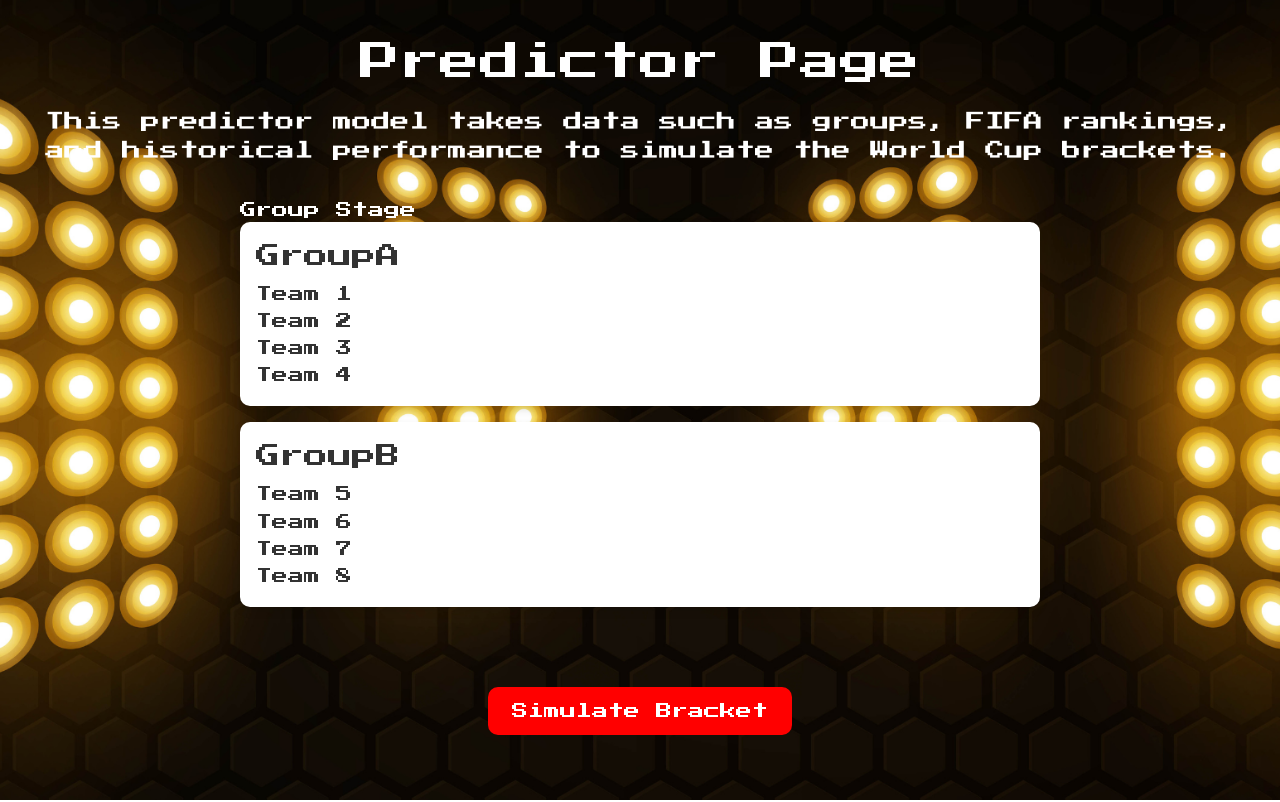
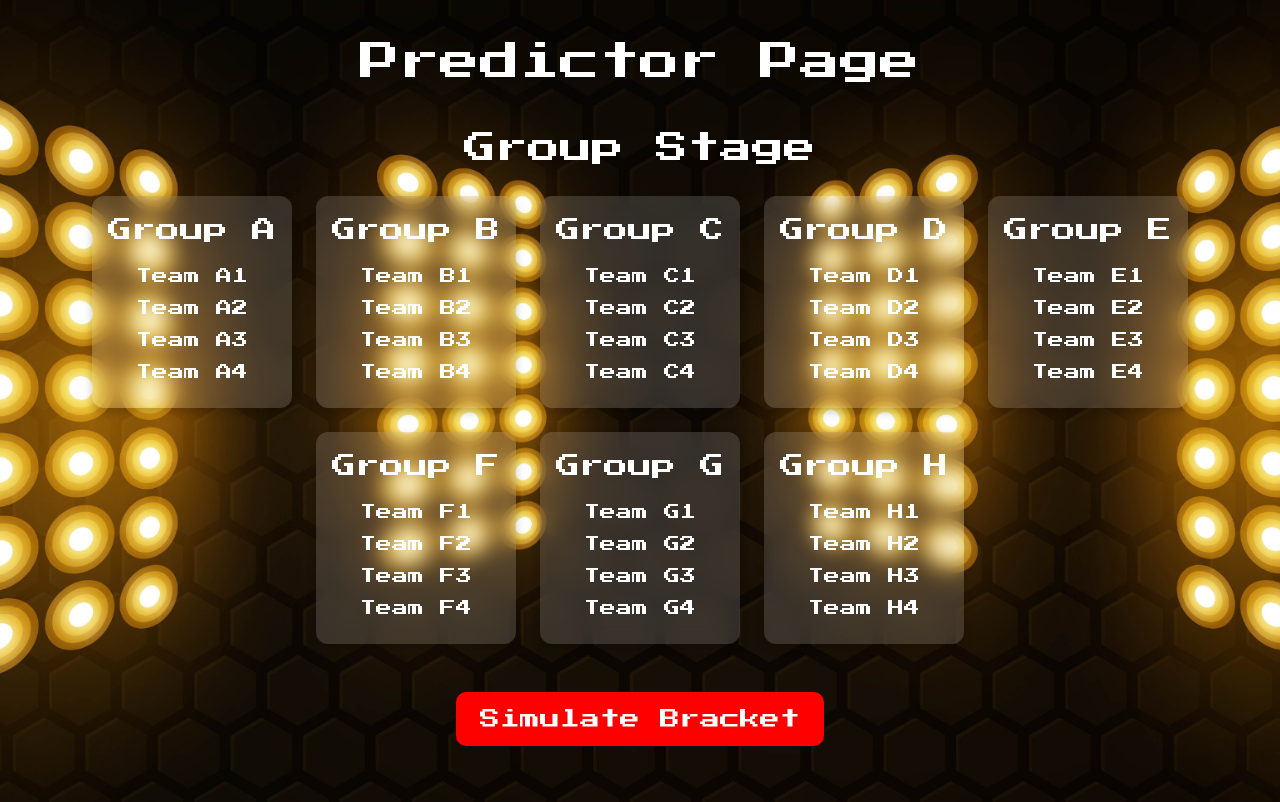
Before and after one commit to xHiQuality/csci4370-termproject, a Next.js app in the folder worldcup/: page /predictor-page in a window 1280 px wide. Built offline with nearby package versions, Linux system fonts and the light colour scheme.

Commit message:
predictor page but more precise

```diff
--- a/worldcup/src/app/predictor-page/PredictorPage.module.css
+++ b/worldcup/src/app/predictor-page/PredictorPage.module.css
@@ -1,97 +1,121 @@
         @import url("https://fonts.googleapis.com/css2?family=Press+Start+2P&display=swap");
-.pageContainer {
+        .pageBackground {
             background-image: url("/images/background.png");
             background-size: cover;
             background-position: center;
             min-height: 100vh;
             padding: 2rem;
-    display: flex;
-    flex-direction: column;
-    align-items: center;
-    color: white;
             font-family: "Press Start 2P", Arial, sans-serif;
         }
 
         .title {
             font-size: 2.5rem;
+            text-align: center;
+            margin-bottom: 2rem;
+            color: #fff;
+        }
+
+        .subtitle {
+            font-size: 2rem;
+            margin-bottom: 1.5rem;
+            color: #fff;
+            text-align: center;
+        }
+
+        .groupsSection {
+            margin-bottom: 3rem;
+        }
+
+        .groups {
+            display: flex;
+            flex-wrap: wrap;
+            justify-content: center;
+            gap: 1.5rem;
+        }
+
+        .groupCard {
+            background-color: rgba(255, 255, 255, 0.15);
+            backdrop-filter: blur(10px);
+            border-radius: 12px;
+            padding: 1rem;
+            box-shadow: 0 4px 10px rgba(0, 0, 0, 0.2);
+            width: 200px;
+            color: #fff;
+            text-align: center;
+        }
+
+        .groupCard h3 {
+            font-size: 1.5rem;
             margin-bottom: 1rem;
         }
 
-.description {
-    text-align: center;
-    margin-bottom: 2rem;
-    font-size: 1.2rem;
-}
-
-.groupsContainer {
-    width: 100%;
-    max-width: 800px;
-    margin-bottom: 2rem;
-}
-
-.groupBox {
-    background-color: #ffffff;
-    color: #333;
-    border-radius: 10px;
-    padding: 1rem;
-    margin-bottom: 1rem;
-    box-shadow: 0 4px 10px rgba(0, 0, 0, 0.1);
-}
-
-.groupTitle {
-    font-size: 1.5rem;
-    margin-bottom: 0.5rem;
-}
-
-.teamList {
+        .groupCard ul {
             list-style: none;
             padding: 0;
         }
 
-.teamItem {
+        .groupCard li {
+            margin: 0.5rem 0;
             font-size: 1rem;
-    margin: 0.2rem 0;
         }
 
-.bracketContainer {
-    width: 100%;
-    max-width: 800px;
+        .simulateButton {
+            background-color: #ff0000;
+            color: #fff;
+            border: none;
+            border-radius: 10px;
+            padding: 0.75rem 1.5rem;
+            font-size: 1.25rem;
+            cursor: pointer;
+            margin: 1.5rem auto;
+            display: block;
+            text-align: center;
+            transition: background-color 0.3s ease;
         }
 
-.roundContainer {
-    margin-bottom: 2rem;
+        .simulateButton:hover {
+            background-color: #cc0000;
         }
 
-.roundTitle {
-    font-size: 1.5rem;
-    margin-bottom: 0.5rem;
-    color: #ffffff;
+        .bracketSection {
+            margin-top: 2rem;
         }
 
-.matchBox {
-    background-color: #ffffff;
-    color: #333;
-    border-radius: 10px;
+        .bracket {
+            display: flex;
+            flex-direction: column;
+            align-items: center;
+            gap: 2rem;
+        }
+
+        .round {
+            background-color: rgba(255, 255, 255, 0.15);
+            backdrop-filter: blur(10px);
+            border-radius: 12px;
             padding: 1rem;
-    margin-bottom: 1rem;
-    box-shadow: 0 4px 10px rgba(0, 0, 0, 0.1);
+            box-shadow: 0 4px 10px rgba(0, 0, 0, 0.2);
+            width: 300px;
+            color: #fff;
             text-align: center;
         }
 
-.winner {
-    font-weight: bold;
-    color: #ff0000;
+        .round h3 {
+            font-size: 1.5rem;
+            margin-bottom: 1rem;
         }
 
-.startButton {
-    background-color: #ff0000;
-    color: white;
-    padding: 0.75rem 1.5rem;
-    border-radius: 10px;
+        .round ul {
+            list-style: none;
+            padding: 0;
+        }
+
+        .round li {
+            margin: 0.5rem 0;
             font-size: 1rem;
-    border: none;
-    cursor: pointer;
-    font-family: "Press Start 2P", Arial, sans-serif;
-    transition: background-color 0.3s ease;
-    margin-top: 2rem;
         }
+
+        .winner {
+            font-size: 1.5rem;
+            font-weight: bold;
+            color: #ffcc00;
+        }
--- a/worldcup/src/app/predictor-page/PredictorPage.tsx
+++ b/worldcup/src/app/predictor-page/PredictorPage.tsx
@@ -4,103 +4,95 @@ import { useState } from "react";
 import styles from "./PredictorPage.module.css";
 
     export default function PredictorPage() {
+    const groups = [
+        { groupName: "Group A", teams: ["Team A1", "Team A2", "Team A3", "Team A4"] },
+        { groupName: "Group B", teams: ["Team B1", "Team B2", "Team B3", "Team B4"] },
+        { groupName: "Group C", teams: ["Team C1", "Team C2", "Team C3", "Team C4"] },
+        { groupName: "Group D", teams: ["Team D1", "Team D2", "Team D3", "Team D4"] },
+        { groupName: "Group E", teams: ["Team E1", "Team E2", "Team E3", "Team E4"] },
+        { groupName: "Group F", teams: ["Team F1", "Team F2", "Team F3", "Team F4"] },
+        { groupName: "Group G", teams: ["Team G1", "Team G2", "Team G3", "Team G4"] },
+        { groupName: "Group H", teams: ["Team H1", "Team H2", "Team H3", "Team H4"] },
+    ];
+
+    const rounds = {
+        roundOf16: ["Team A1", "Team B2", "Team C1", "Team D2", "Team E1", "Team F2", "Team G1", "Team H2"],
+        quarterfinals: ["Winner 1", "Winner 2", "Winner 3", "Winner 4"],
+        semifinals: ["Winner Q1", "Winner Q2"],
+        finals: ["Winner S1", "Winner S2"],
+        winner: "Champion",
+    };
+
     const [showBracket, setShowBracket] = useState(false);
 
-    // Mock data
-    const groups = {
-        GroupA: ["Team 1", "Team 2", "Team 3", "Team 4"],
-        GroupB: ["Team 5", "Team 6", "Team 7", "Team 8"],
+    const handleSimulateBracket = () => {
+        setShowBracket(true);
     };
 
-    const bracket = [
-        { match: "Quarterfinal 1", team1: "Team 1", team2: "Team 8", winner: "Team 1" },
-        { match: "Quarterfinal 2", team1: "Team 5", team2: "Team 4", winner: "Team 4" },
-        { match: "Quarterfinal 3", team1: "Team 6", team2: "Team 3", winner: "Team 6" },
-        { match: "Quarterfinal 4", team1: "Team 2", team2: "Team 7", winner: "Team 7" },
-    ];
-
-    const semiFinals = [
-        { match: "Semifinal 1", team1: "Team 1", team2: "Team 6", winner: "Team 1" },
-        { match: "Semifinal 2", team1: "Team 4", team2: "Team 7", winner: "Team 7" },
-    ];
-
-    const finals = { match: "Final", team1: "Team 1", team2: "Team 7", winner: "Team 1" };
-
     return (
-        <div className={styles.pageContainer}>
+        <div className={styles.pageBackground}>
         <h1 className={styles.title}>Predictor Page</h1>
-            <p className={styles.description}>
-                This predictor model takes data such as groups, FIFA rankings, and historical performance to simulate the World Cup brackets.
-            </p>
-
-            {/* Group Stage */}
-            <div className={styles.groupsContainer}>
-                <h2 className={styles.subTitle}>Group Stage</h2>
-                {Object.entries(groups).map(([groupName, teams]) => (
-                    <div key={groupName} className={styles.groupBox}>
-                        <h3 className={styles.groupTitle}>{groupName}</h3>
-                        <ul className={styles.teamList}>
-                            {teams.map((team, index) => (
-                                <li key={index} className={styles.teamItem}>
-                                    {team}
-                                </li>
+        <div className={styles.groupsSection}>
+            <h2 className={styles.subtitle}>Group Stage</h2>
+            <div className={styles.groups}>
+            {groups.map((group, index) => (
+                <div key={index} className={styles.groupCard}>
+                <h3>{group.groupName}</h3>
+                <ul>
+                    {group.teams.map((team, idx) => (
+                    <li key={idx}>{team}</li>
                     ))}
                 </ul>
                 </div>
             ))}
             </div>
-
-            {/* Bracket Simulation */}
+        </div>
+        <button className={styles.simulateButton} onClick={handleSimulateBracket}>
+            Simulate Bracket
+        </button>
         {showBracket && (
-                <div className={styles.bracketContainer}>
-                    <h2 className={styles.subTitle}>Bracket Simulation</h2>
-
-                    {/* Quarterfinals */}
-                    <div className={styles.roundContainer}>
-                        <h3 className={styles.roundTitle}>Quarterfinals</h3>
-                        {bracket.map((match, index) => (
-                            <div key={index} className={styles.matchBox}>
-                                <p>
-                                    {match.team1} vs {match.team2}
-                                </p>
-                                <p className={styles.winner}>Winner: {match.winner}</p>
+            <div className={styles.bracketSection}>
+            <h2 className={styles.subtitle}>Knockout Stage</h2>
+            <div className={styles.bracket}>
+                <div className={styles.round}>
+                <h3>Round of 16</h3>
+                <ul>
+                    {rounds.roundOf16.map((team, idx) => (
+                    <li key={idx}>{team}</li>
+                    ))}
+                </ul>
                 </div>
+                <div className={styles.round}>
+                <h3>Quarterfinals</h3>
+                <ul>
+                    {rounds.quarterfinals.map((team, idx) => (
+                    <li key={idx}>{team}</li>
                     ))}
+                </ul>
                 </div>
-
-                    {/* Semifinals */}
-                    <div className={styles.roundContainer}>
-                        <h3 className={styles.roundTitle}>Semifinals</h3>
-                        {semiFinals.map((match, index) => (
-                            <div key={index} className={styles.matchBox}>
-                                <p>
-                                    {match.team1} vs {match.team2}
-                                </p>
-                                <p className={styles.winner}>Winner: {match.winner}</p>
+                <div className={styles.round}>
+                <h3>Semifinals</h3>
+                <ul>
+                    {rounds.semifinals.map((team, idx) => (
+                    <li key={idx}>{team}</li>
+                    ))}
+                </ul>
                 </div>
+                <div className={styles.round}>
+                <h3>Finals</h3>
+                <ul>
+                    {rounds.finals.map((team, idx) => (
+                    <li key={idx}>{team}</li>
                     ))}
+                </ul>
                 </div>
-
-                    {/* Final */}
-                    <div className={styles.roundContainer}>
-                        <h3 className={styles.roundTitle}>Final</h3>
-                        <div className={styles.matchBox}>
-                            <p>
-                                {finals.team1} vs {finals.team2}
-                            </p>
-                            <p className={styles.winner}>Winner: {finals.winner}</p>
+                <div className={styles.round}>
+                <h3>Winner</h3>
+                <p className={styles.winner}>{rounds.winner}</p>
                 </div>
             </div>
             </div>
         )}
-
-            {/* Show Bracket Button */}
-            <button
-                className={styles.startButton}
-                onClick={() => setShowBracket(!showBracket)}
-            >
-                {showBracket ? "Hide Bracket" : "Simulate Bracket"}
-            </button>
         </div>
     );
     }
```
Lines whose indentation alone changed are shown as unchanged.
